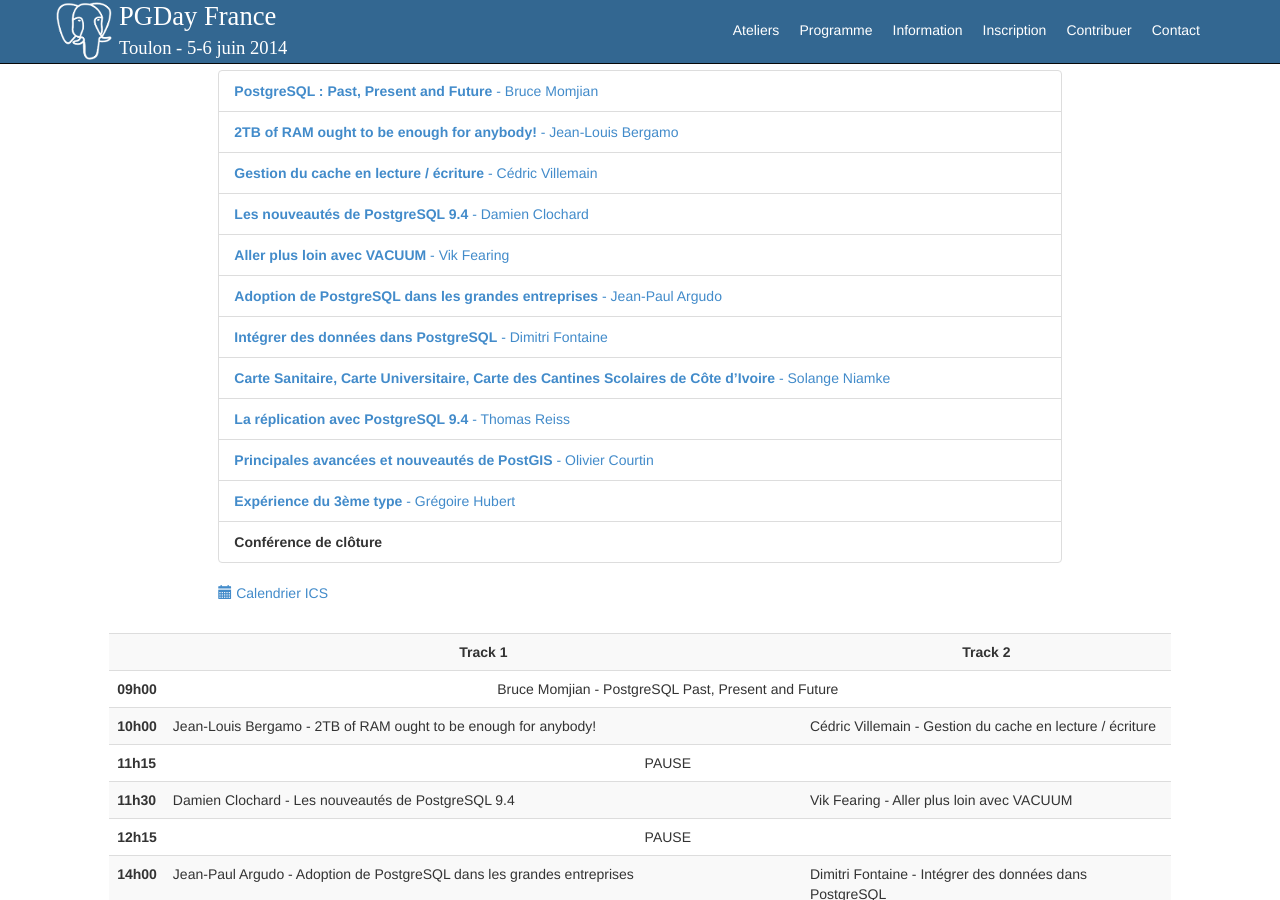
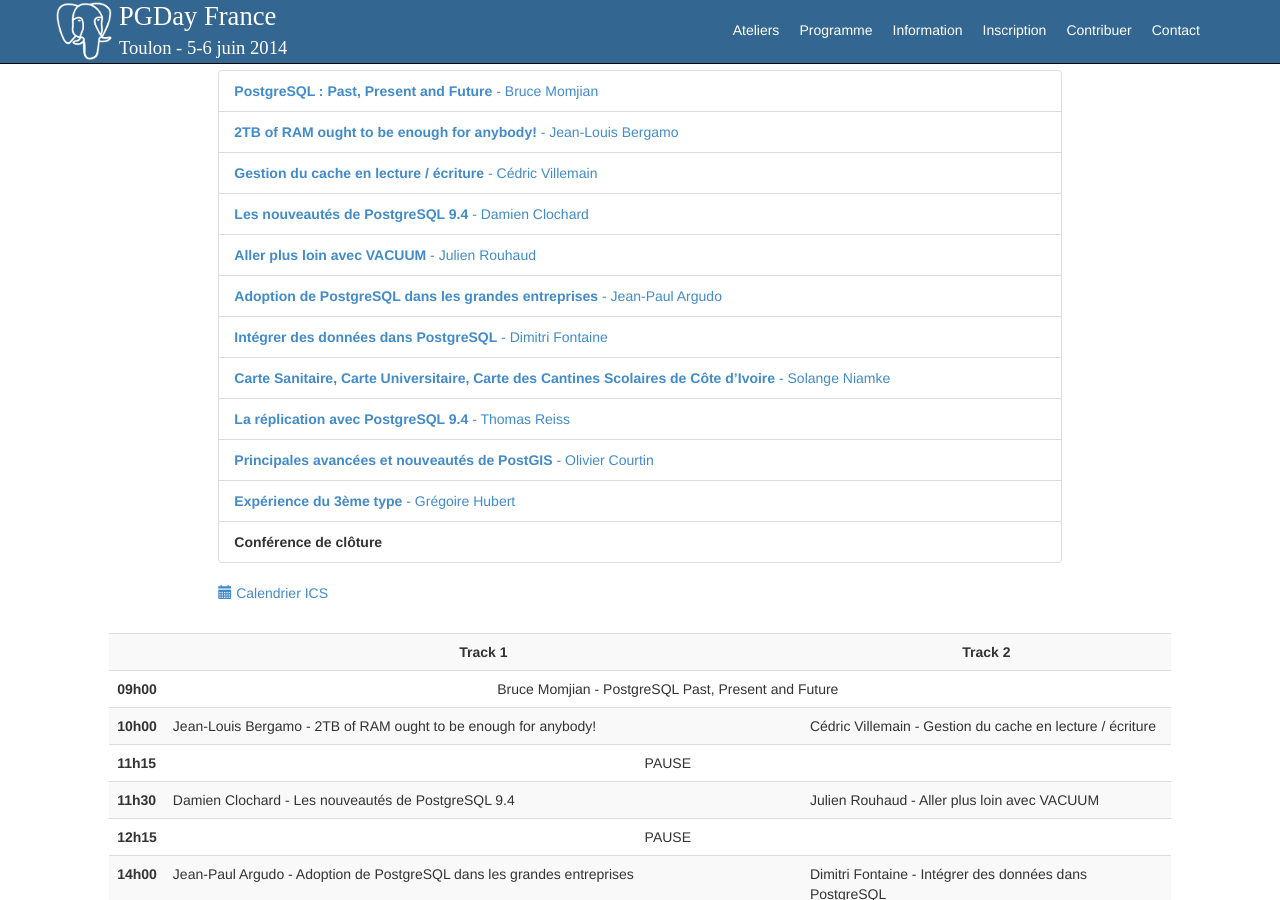
Before and after one commit to postgresqlfr/2024.pgday.fr, a Jekyll site: the page built from programme.html, in a window 1280 px wide and 900 px high. Built offline with Jekyll 4.4.1, drawn with Linux system fonts in a browser that asks for light colours; Markdown is read by kramdown in place of the engine named in the settings; some of the changed text lies outside the part shown.

Commit message:
Change Vik by Julien

```diff
--- a/programme.html
+++ b/programme.html
@@ -21,7 +21,7 @@
             <strong>Les nouveautés de PostgreSQL 9.4</strong> - Damien Clochard</a>
         </li>
         <li class="list-group-item"><a href="#Aller-plus-loin-avec-VACUUM">
-            <strong>Aller plus loin avec VACUUM</strong> - Vik Fearing</a>
+            <strong>Aller plus loin avec VACUUM</strong> - Julien Rouhaud</a>
         </li>
         <li class="list-group-item"><a href="#Adoption-de-PostgreSQL-dans-les-grandes-entreprises">
             <strong>Adoption de PostgreSQL dans les grandes entreprises</strong> - Jean-Paul Argudo</a>
@@ -74,7 +74,7 @@
   <tr>
             <th> 11h30  </th>
             <td> Damien Clochard - Les nouveautés de PostgreSQL 9.4</td>
-            <td> Vik Fearing - Aller plus loin avec VACUUM </td>
+            <td> Julien Rouhaud - Aller plus loin avec VACUUM </td>
   </tr>
   <tr>
             <th> 12h15  </th><td colspan="2" class="text-center"> PAUSE </td>
@@ -207,7 +207,7 @@
 
     <div class="col-md-10">
         <h3>Aller plus loin avec VACUUM</h3>
-        <h4>Vik Fearing, Dalibo / 11h30 à 12h15</h4>
+        <h4>Julien Rouhaud, Dalibo / 11h30 à 12h15</h4>
         <p>
             <blockquote class="small">
             Développeur devenu DBA en découvrant PostgreSQL, travaille maintenant chez Dalibo.
```
Also changed, not shown: 1 other file.
